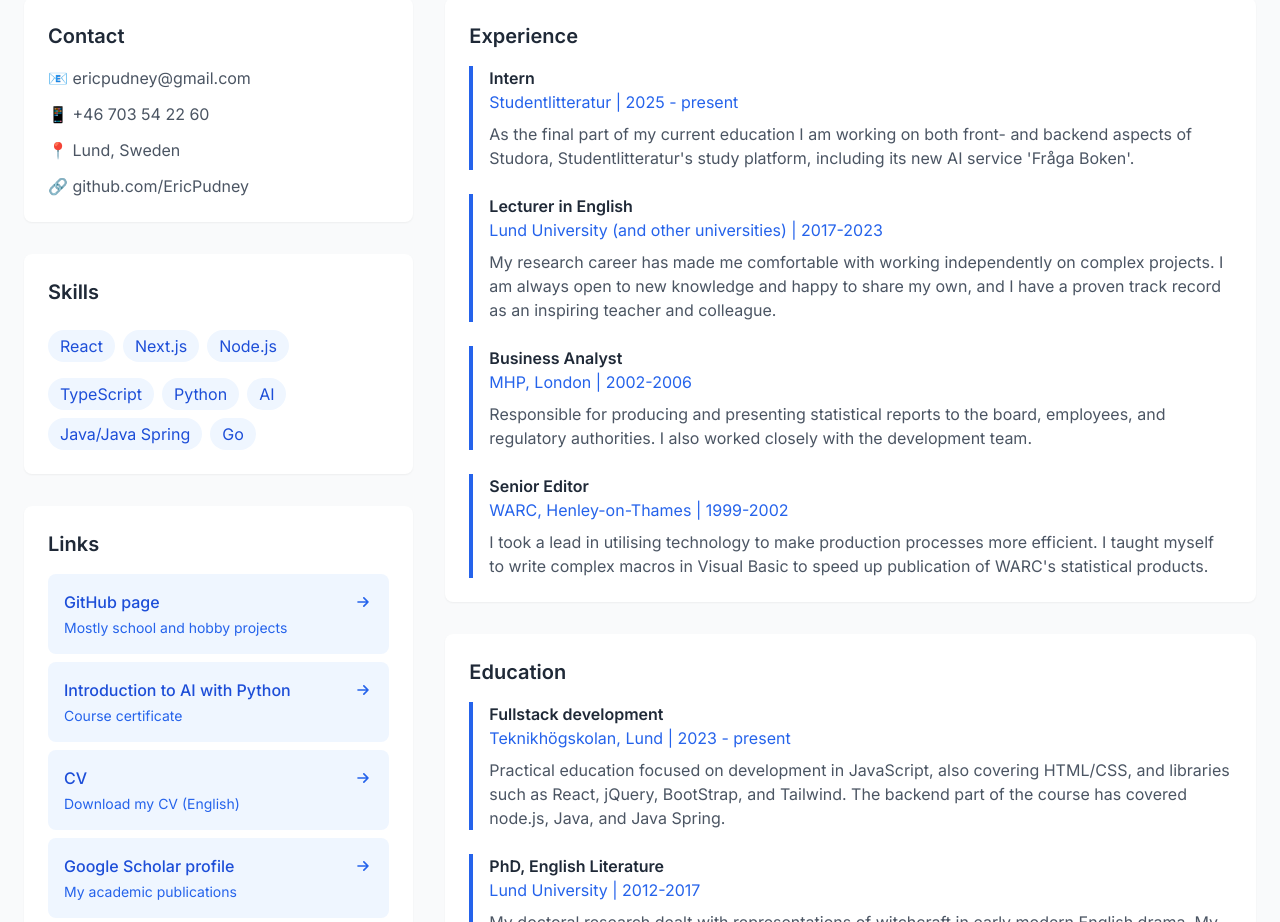
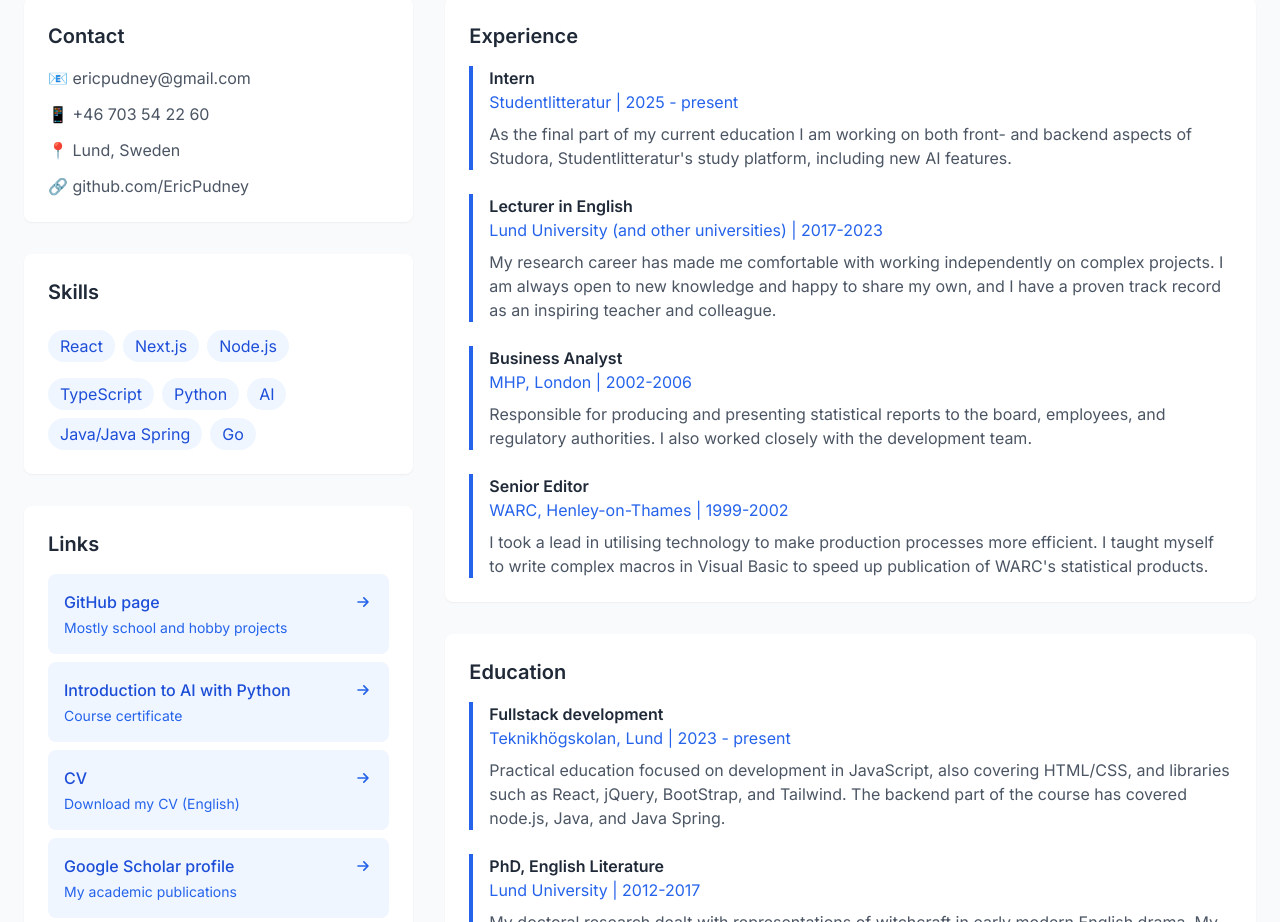
Before and after one commit to EricPudney/next-books, a Next.js app: page / in a window 1280 px wide. Shown: the part 780-1702 px from the top of the page. Built offline with nearby package versions, Linux system fonts and the light colour scheme.

Commit message:
text tweaks

```diff
--- a/app/components/Chat.tsx
+++ b/app/components/Chat.tsx
@@ -7,8 +7,6 @@ export default function Chat() {
   const [messages, setMessages] = useState<{ role: string; content: string }[]>([]);
   const [input, setInput] = useState("");
 
-
-  // This async stuff shouldn't be here - needs moving
   const sendMessage = async () => {
     if (!input.trim()) return;
 
--- a/app/data/content.json
+++ b/app/data/content.json
@@ -7,7 +7,7 @@
       "experience": "Experience",
       "jt1": "Intern",
       "emp1": "Studentlitteratur | 2025 - present",
-      "jd1": "As the final part of my current education I am working on both front- and backend aspects of Studora, Studentlitteratur's study platform, including its new AI service 'Fråga Boken'.",
+      "jd1": "As the final part of my current education I am working on both front- and backend aspects of Studora, Studentlitteratur's study platform, including new AI features.",
       "jt2": "Lecturer in English",
       "emp2": "Lund University (and other universities) | 2017-2023",
       "jd2": "My research career has made me comfortable with working independently on complex projects. I am always open to new knowledge and happy to share my own, and I have a proven track record as an inspiring teacher and colleague.",
@@ -52,7 +52,7 @@
       "experience": "Arbetslivserfarenhet",
       "jt1": "Praktikant",
       "emp1": "Studentlitteratur | 2025 -",
-      "jd1": "Som en del av min nuvarande utbildning jobbar jag på både front- och backend delar av Studora, Studentlitteraturs lärplatform, inklusiv den nya satsning på AI-tjänsten 'Fråga Boken'.",
+      "jd1": "Som en del av min nuvarande utbildning jobbar jag på både front- och backend delar av Studora, Studentlitteraturs lärplatform, inklusiv den nya satsning på AI.",
       "jt2": "Universitetslektor i engelska",
       "emp2": "Lunds Universitet (och andra lärosäte)",
       "jd2": "Mångårig erfarenhet inom forskning har gjort mig mycket van vid att jobba självständigt med komplexa projekt. Jag dela gärna av mig kunskap och vill alltid lära mig mer. Jag har varit en mycket uppskattad och inspirerande lärare och kollega genom mitt universitetskarriär.",
--- a/app/home/login/page.tsx
+++ b/app/home/login/page.tsx
@@ -75,7 +75,7 @@ export default async function Page() {
         <div className="grid grid-cols-1 md:grid-cols-2 gap-8">
           {/* Left column with welcome message and decoration */}
           <div className="hidden md:flex flex-col justify-center p-8">
-            <h1 className="text-3xl font-bold text-gray-900 mb-4">Welcome</h1>
+            <h1 className="text-2xl font-bold text-gray-900 mb-4">Welcome</h1>
             <p className="text-gray-600 mb-8">Create an account or log in here. Passwords are salted and hashed before storage using bcrypt (HS256 algorithm).</p>
 
             {/* Decorative Element */}
```
